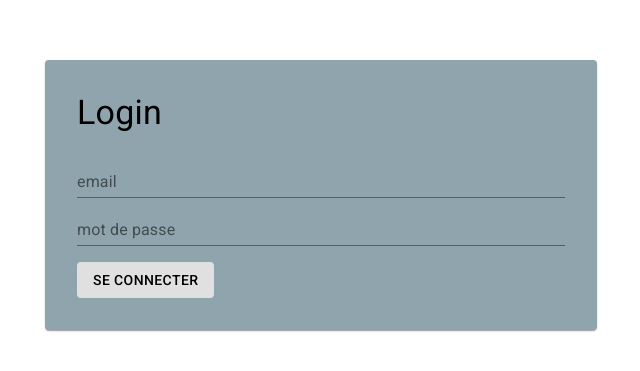
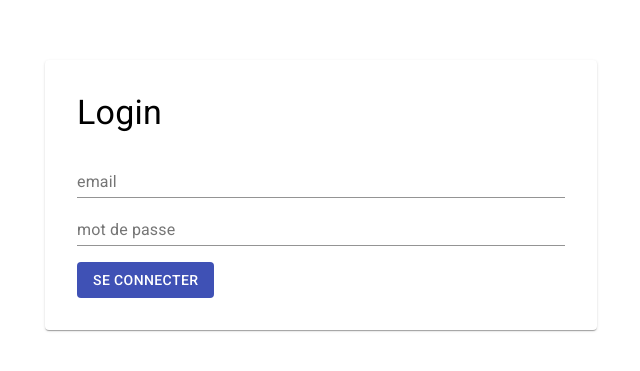
Before and after one commit to Tzunhei/yundongym-client, a React (Create React App) app: page / in a window 1280 px wide. Shown: the part 205-576 px from the top of the page, without its empty margins (319-959 px from the left). Built offline with nearby package versions, Linux system fonts and the light colour scheme.

Commit message:
feat(MyTextField): create custom text field to avoid repetition in formik forms

```diff
--- a/package.json
+++ b/package.json
@@ -16,7 +16,8 @@
     "react": "^16.13.1",
     "react-dom": "^16.13.1",
     "react-router-dom": "^5.2.0",
-    "react-scripts": "3.4.1"
+    "react-scripts": "3.4.1",
+    "yup": "^0.29.3"
   },
   "scripts": {
     "dev:start": "concurrently --kill-others-on-fail \"yarn test\"  \"yarn start\"",
--- /dev/null
+++ b/src/components/MyTextField/MyTextField.js
@@ -0,0 +1,20 @@
+import React from 'react';
+import { useField } from 'formik';
+import { TextField } from '@material-ui/core';
+
+const MyTextField = ({ label, ...props }) => {
+  const [field, meta] = useField(props);
+
+  return (
+    <>
+      <TextField
+        label={label}
+        {...field}
+        {...props}
+        error={meta.touched && meta.error}
+      />
+    </>
+  );
+};
+
+export default MyTextField;
--- /dev/null
+++ b/src/components/MyTextField/index.js
@@ -0,0 +1 @@
+export { default as MyTextField } from './MyTextField';
--- a/src/index.css
+++ b/src/index.css
@@ -12,3 +12,7 @@ body,
   width: 100%;
   height: 100%;
 }
+
+span {
+  color: #fff;
+}
--- a/src/screens/Home.js
+++ b/src/screens/Home.js
@@ -8,17 +8,30 @@ import {
   Paper,
   TextField,
 } from '@material-ui/core';
+import { Formik } from 'formik';
+import * as Yup from 'yup';
+import { MyTextField } from 'components/MyTextField';
 
 const useStyles = makeStyles((theme) => ({
   mainContainer: {
     height: '100%',
   },
   loginContainer: {
-    backgroundColor: theme.palette.primary.main,
+    backgroundColor: theme.palette.secondary.main,
     width: '100%',
     padding: theme.spacing(4),
   },
 }));
+
+const loginInitialValues = {
+  email: '',
+  password: '',
+};
+
+const loginValidationSchema = Yup.object({
+  email: Yup.string().required('Veuillez renseigner votre email.'),
+  password: Yup.string().required('Veuillez renseigner votre mot de passe.'),
+});
 
 const Home = () => {
   const classes = useStyles();
@@ -33,13 +46,25 @@ const Home = () => {
         alignItems='center'>
         <Paper className={classes.loginContainer}>
           <Typography variant='h4'>Login</Typography>
-          <Box py={2} display='flex' flexDirection='column'>
-            <TextField color='primary' label='email' />
-            <TextField label='mot de passe' />
-          </Box>
-          <Button variant='contained' disableElevation disableTouchRipple>
-            Se connecter
-          </Button>
+          <Formik
+            initialValues={loginInitialValues}
+            validationSchema={loginValidationSchema}>
+            {({ handleSubmit }) => (
+              <form onSubmit={handleSubmit}>
+                <Box py={2} display='flex' flexDirection='column'>
+                  <MyTextField name='email' label='email' />
+                  <MyTextField name='password' label='mot de passe' />
+                </Box>
+                <Button
+                  color='primary'
+                  variant='contained'
+                  disableElevation
+                  disableTouchRipple>
+                  Se connecter
+                </Button>
+              </form>
+            )}
+          </Formik>
         </Paper>
       </Box>
     </Container>
--- a/src/theme.js
+++ b/src/theme.js
@@ -2,7 +2,8 @@ import { createMuiTheme } from '@material-ui/core/styles';
 
 const theme = createMuiTheme({
   palette: {
-    primary: { main: '#90a4ae' },
+    primary: { main: '#3f51b5' },
+    secondary: { main: '#fff' },
   },
 });
 
```
Also changed, not shown: 2 other files (tests, documents, lock files or other folders).
